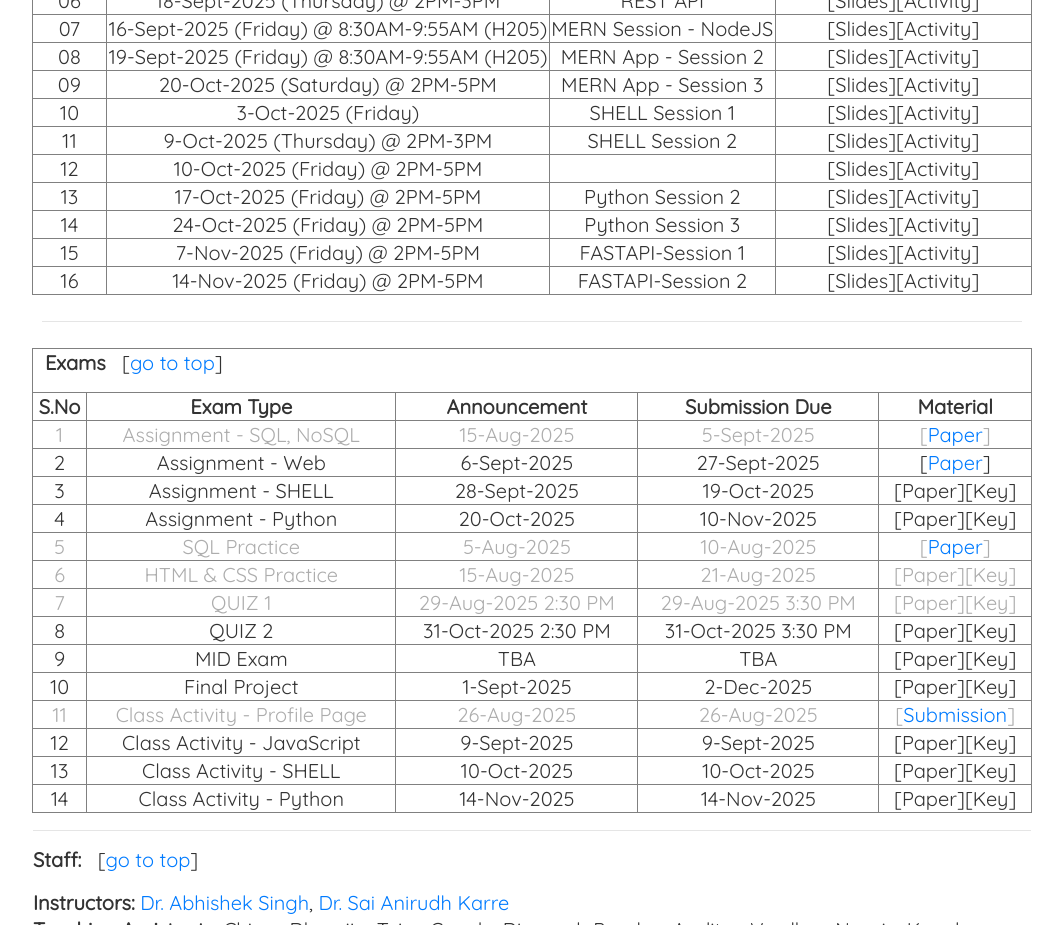
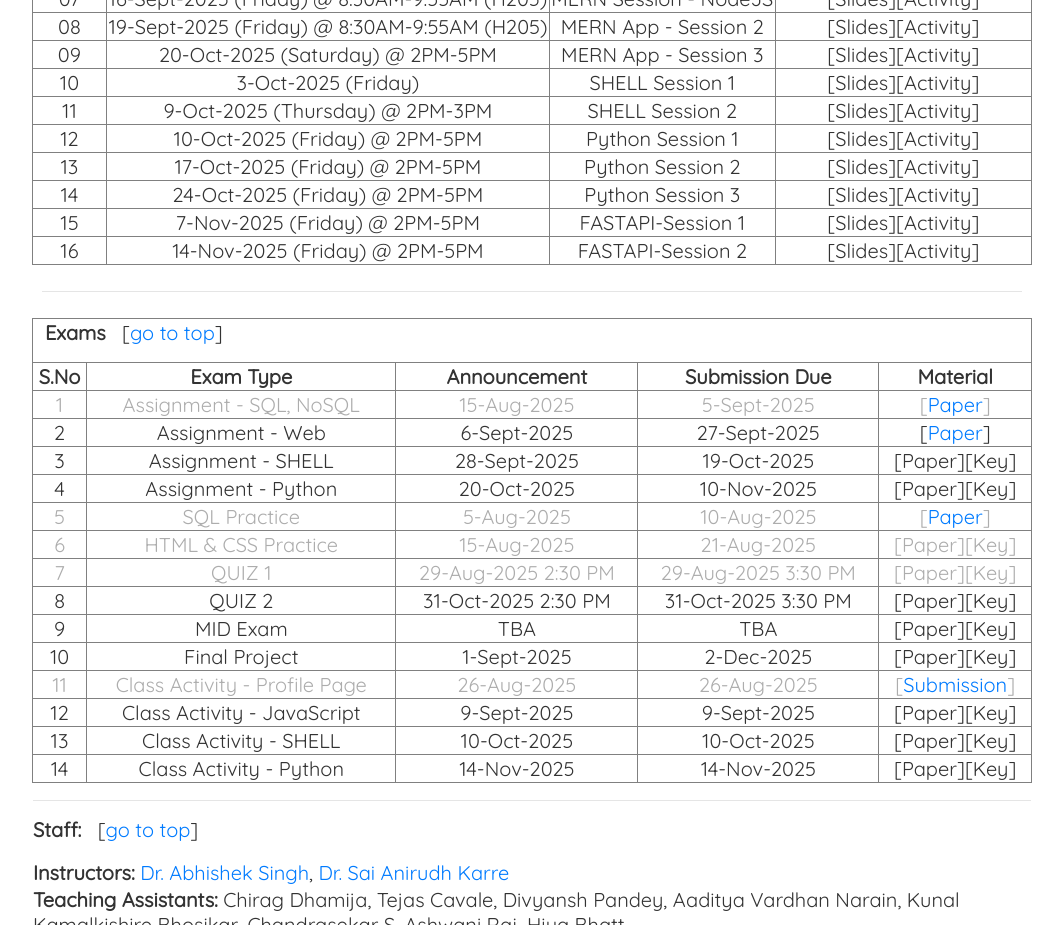
Before and after one commit to sai11101989/sai11101989.github.io, a plain HTML site: page cs6302_ssd_monsoon2025.html in a window 1280 px wide. Shown: the part 4320-5245 px from the top of the page, without its empty margins (108-1171 px from the left). Drawn offline with nearby package versions, Linux system fonts and the light colour scheme.

Commit message:
Update cs6302_ssd_monsoon2025.html

```diff
--- a/cs6302_ssd_monsoon2025.html
+++ b/cs6302_ssd_monsoon2025.html
@@ -364,7 +364,7 @@ Designed for students with a fundamental background in programming, this course
 <td>11</td></td><td>9-Oct-2025 (Thursday) @ 2PM-3PM</td><td>SHELL Session 2</td><td>[Slides][Activity]</td>
 </tr>
 <tr align="center">
-<td>12</td><td>10-Oct-2025 (Friday) @ 2PM-5PM</td>Python Session 1<td></td><td>[Slides][Activity]</td>
+<td>12</td><td>10-Oct-2025 (Friday) @ 2PM-5PM</td><td>Python Session 1</td><td>[Slides][Activity]</td>
 </tr>
 <tr align="center">
 <td>13</td><td>17-Oct-2025 (Friday) @ 2PM-5PM</td><td>Python Session 2</td><td>[Slides][Activity]</td>
```
